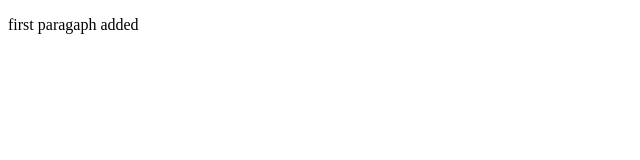
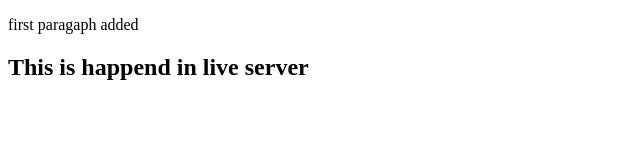
Before and after one commit to rkprite09/test-git, a website: page index.html in a window 1280 px wide. Shown: the whole page, without its empty margins (0-640 px from the left). Drawn offline with Linux system fonts and the light colour scheme.

Commit message:
npm and all dependencies are includes

```diff
--- a/index.html
+++ b/index.html
@@ -11,5 +11,6 @@
 	</head>
 	<body>
 		<p>first paragaph added</p>
+		<h2>This is happend in live server</h2>
 	</body>
 </html>
```
Also changed, not shown: package.json (added, +20 -0 lines), 2 other files.
